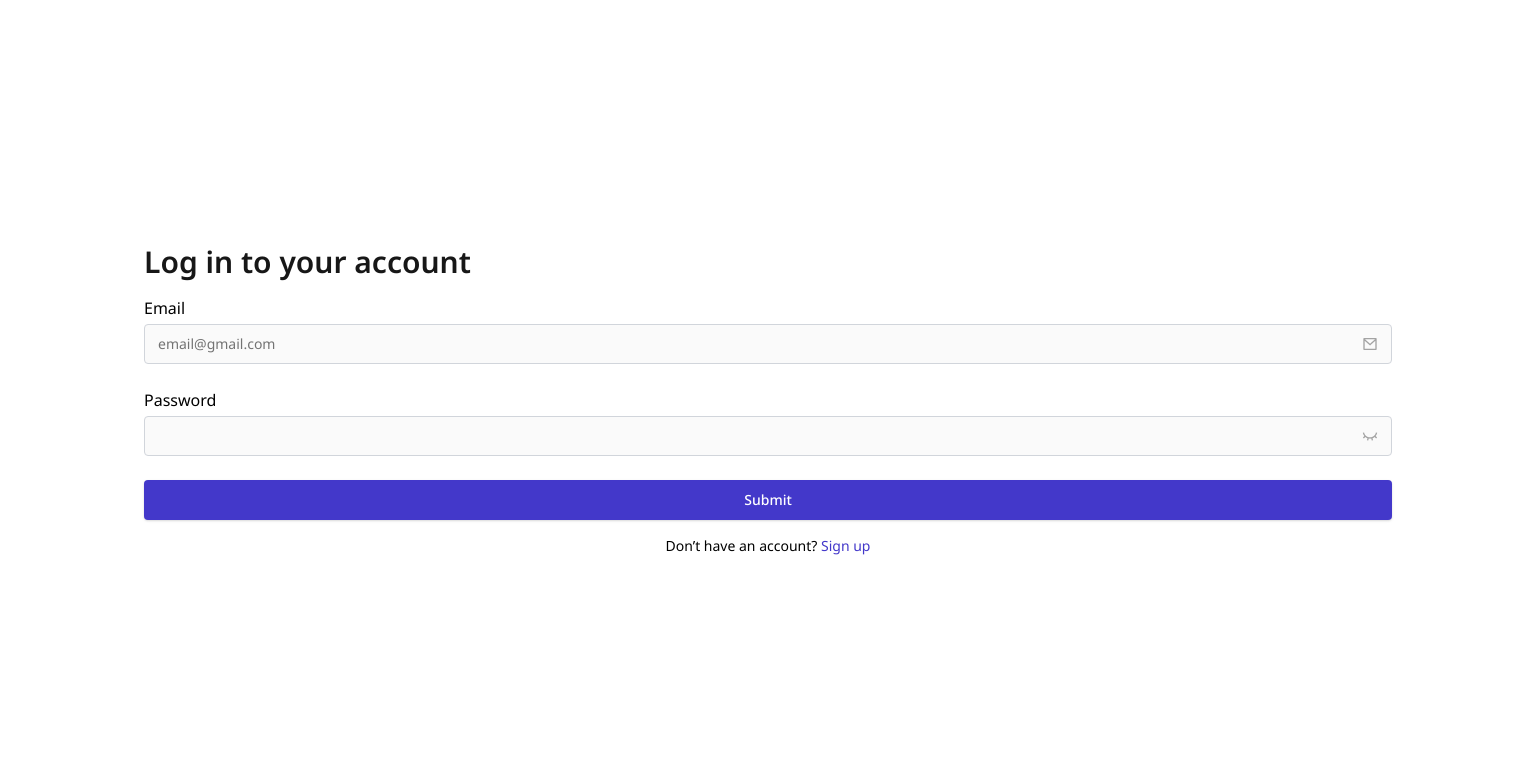
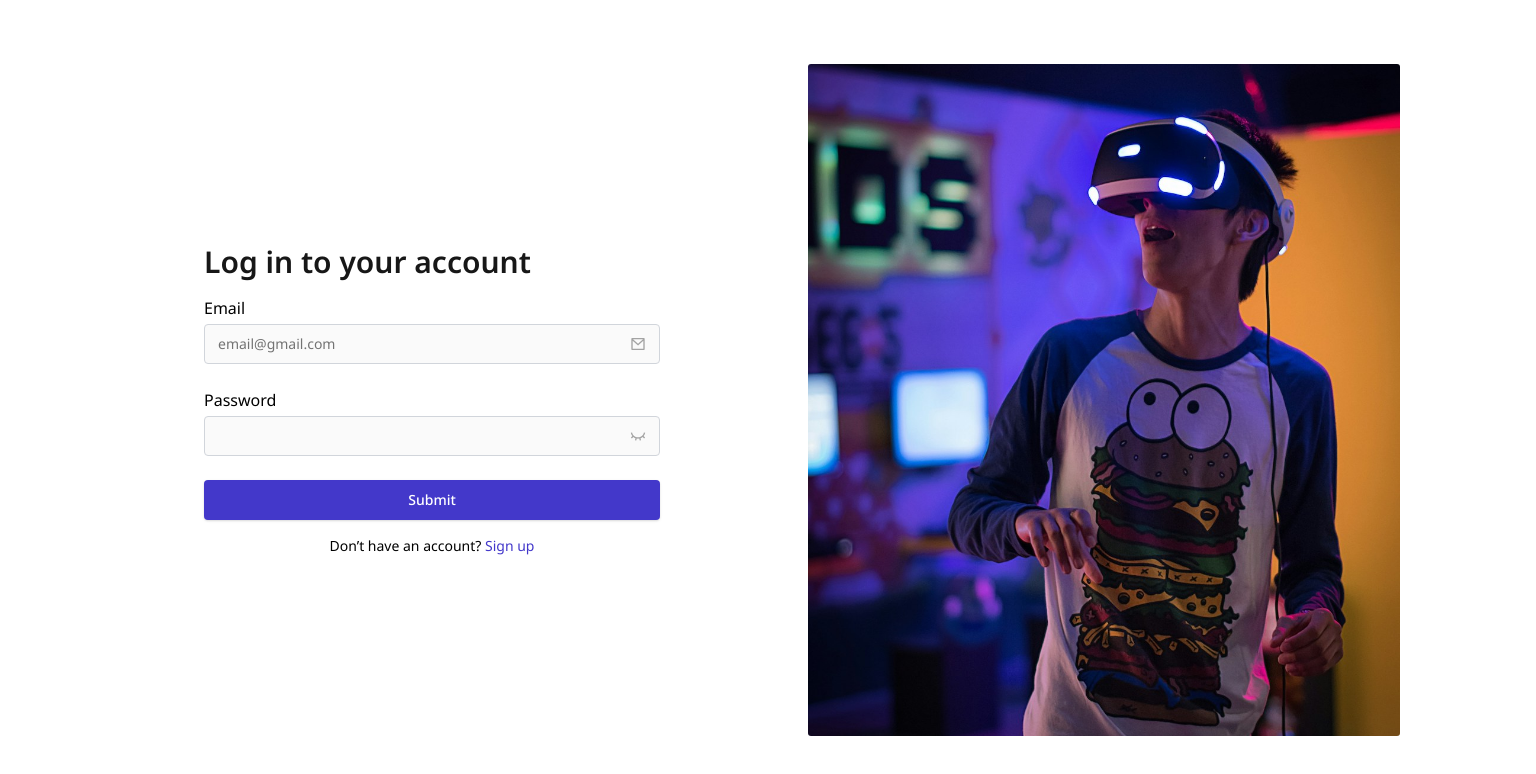
Before and after one commit to mkailbowdy/button-component, a Vue app: page /signin in a window 1536 px wide. Shown: the top 774 px of the page. Built offline with nearby package versions, Linux system fonts and the light colour scheme; the HTML template or start-up script is replaced by a standard one.

Commit message:
Finish signin

```diff
--- a/src/views/authorization/SignInView.vue
+++ b/src/views/authorization/SignInView.vue
@@ -1,11 +1,11 @@
 <script setup lang="ts">
-
 import InputComponent from '@/InputComponent.vue'
 import ButtonComponent from '@/components/ButtonComponent.vue'
 </script>
 
 <template>
 <main>
+  <section>
     <h1>Log in to your account</h1>
     <form>
       <InputComponent required type="email" id="email" label="Email" class="border border-gray-300" placeholder="email@gmail.com" customIcon>
@@ -17,19 +17,57 @@ import ButtonComponent from '@/components/ButtonComponent.vue'
       <ButtonComponent class="bg-indigo-700 text-white" size="medium">Submit</ButtonComponent>
     </form>
     <span class="redirect">Don’t have an account? <a href="#" class="text-indigo-700">Sign up</a></span>
+  </section>
+  <section class="hero">
+    <img src="../../assets/sign-in.jpg" alt="VR guy having a blast."/>
+  </section>
 </main>
 </template>
 
 <style scoped>
+img {
+  display: block;
+  max-width: 100%;
+  object-fit: cover;
+}
 main {
   display: flex;
   flex-direction: column;
   justify-content: center;
+  padding: 32px 12px;
+  height: 100vh;
+}
+
+section{
+  display: flex;
+  flex-direction: column;
+  justify-content: center;
+  gap: 1em;
+}
+.hero {
+  display: none;
+}
+@media screen and (min-width: 768px) {
+  section {
     margin: 0 auto;
-  max-width: 80rem;
-  height: 100vh;
-  padding: 1rem;
-  gap: 16px;
+    min-width: 456px;
+  }
+}
+@media screen and (min-width: 1440px){
+  main {
+    display: grid;
+    grid-template-columns: 1fr 1fr;
+    padding: 32px 96px;
+  }
+  .hero {
+    display: flex;
+  }
+  .hero img {
+    width: 592px; /* Matches the `.hero` container width */
+    height: 672px; /* Ensures the image matches the height */
+    object-fit: cover; /* Prevents distortion */
+    border-radius: 3px;
+  }
 }
 
 form{
```
Also changed, not shown: src/assets/sign-in.jpg (added). Lines whose indentation alone changed are shown as unchanged.
